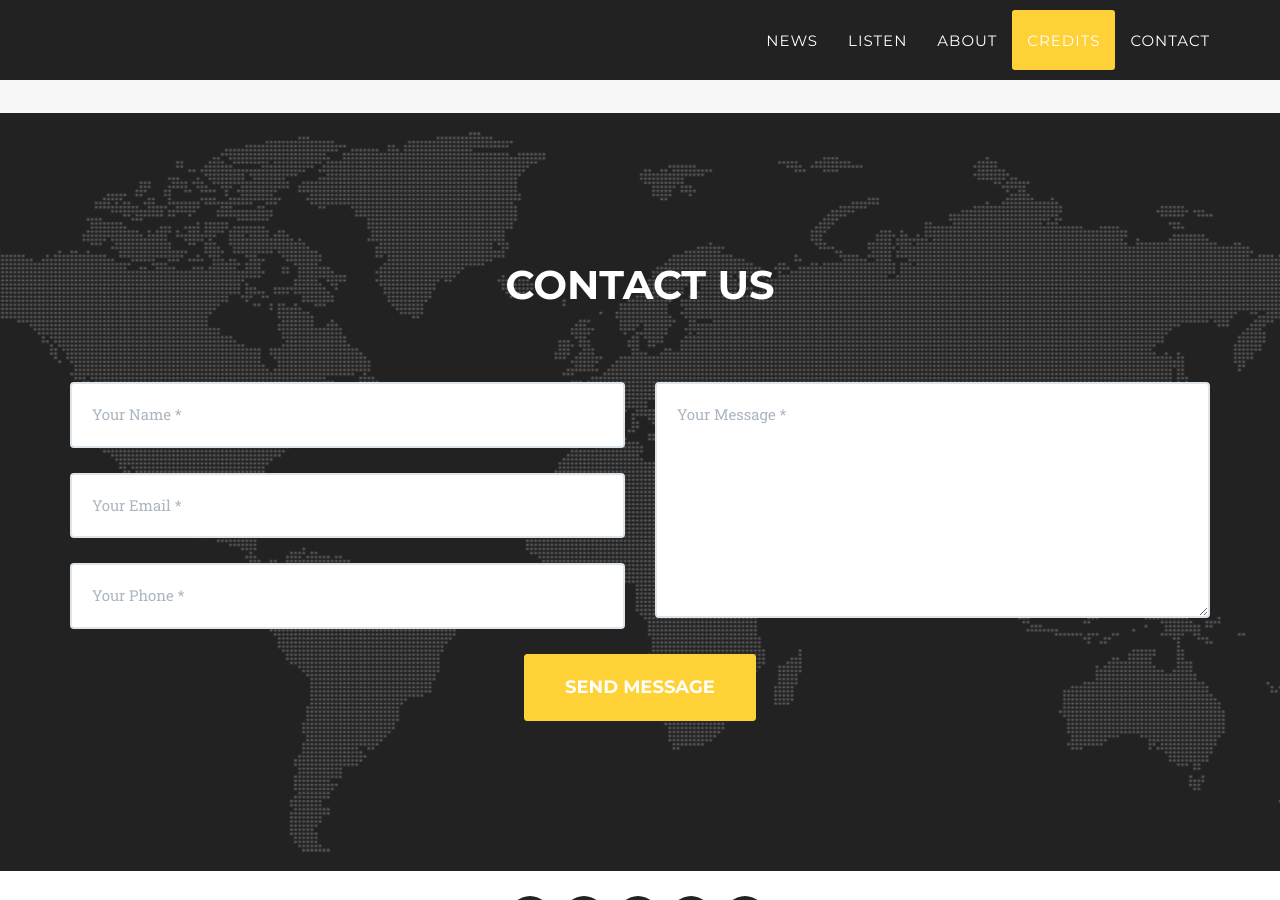
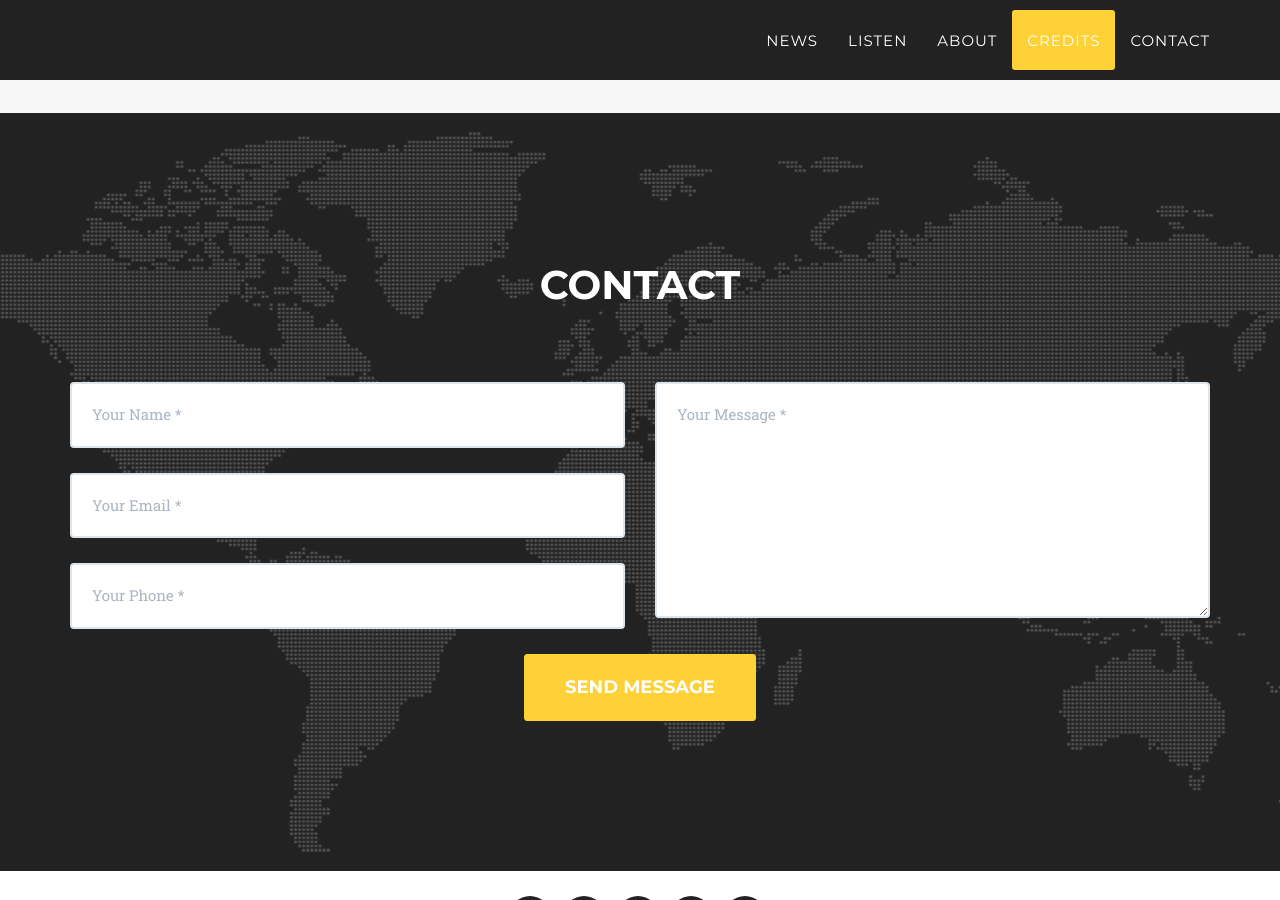
Before and after one commit to barnabysmithmusic/barnabysmithmusic.github.io, a Jekyll site: the page built from index.html, in a window 1280 px wide and 900 px high, scrolled down 4927 px. Built offline with Jekyll 4.4.1, drawn with Linux system fonts in a browser that asks for light colours; some web fonts are replaced; comment, search, counter and statistics services are not loaded.

Commit message:
Changed Contact Us to just Contact on the contact form.

```diff
--- a/_includes/contact.html
+++ b/_includes/contact.html
@@ -2,7 +2,7 @@
         <div class="container">
             <div class="row">
                 <div class="col-lg-12 text-center">
-                    <h2 class="section-heading">Contact Us</h2>
+                    <h2 class="section-heading">Contact</h2>
                     <h3 class="section-subheading text-muted"></h3>
                 </div>
             </div>
```
